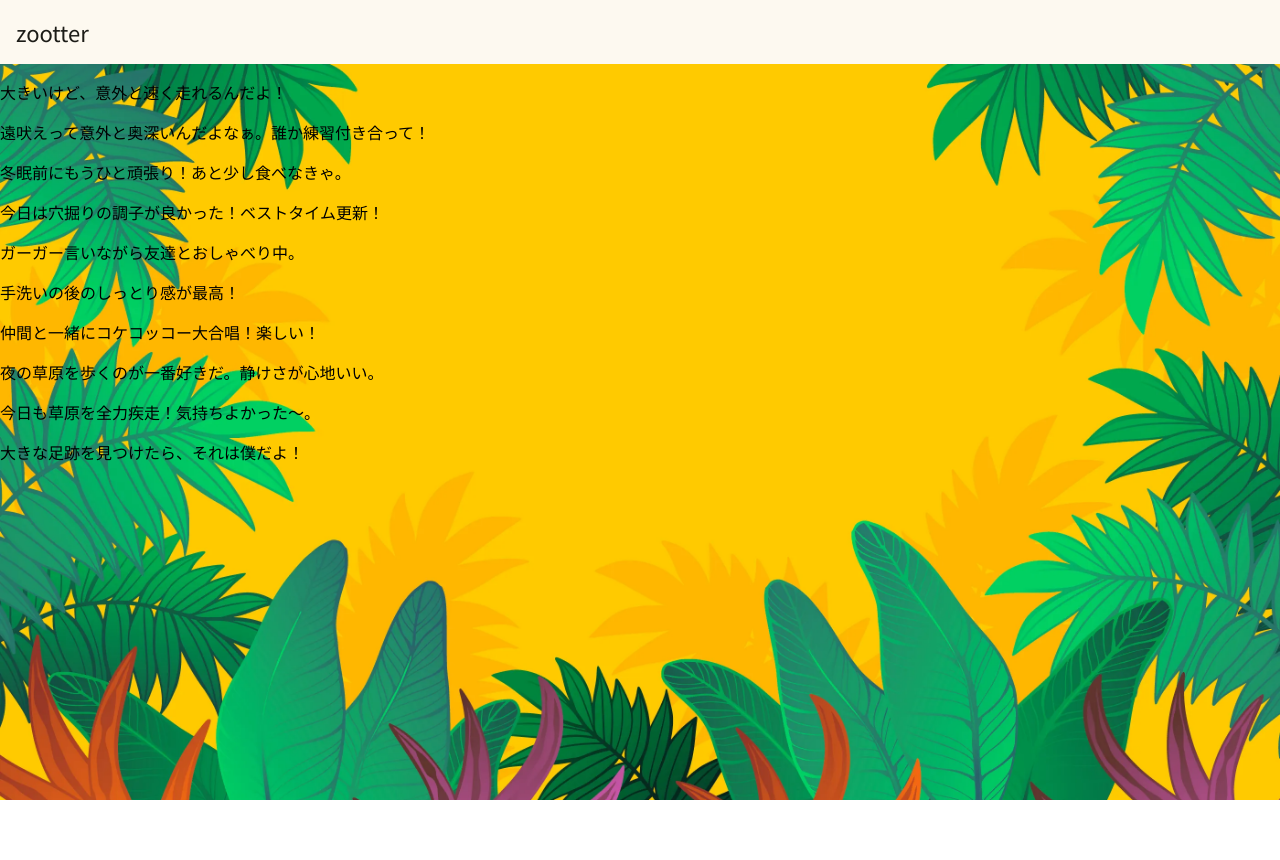
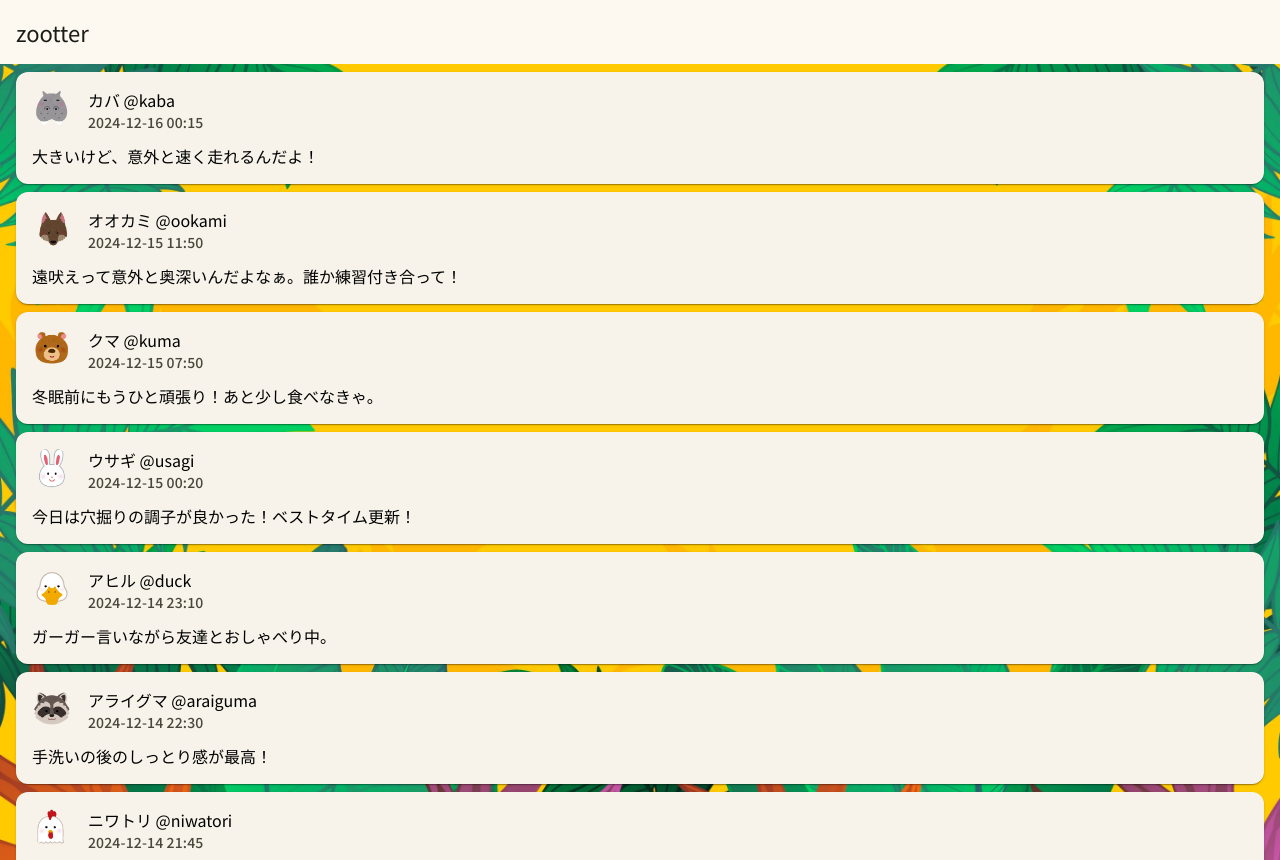
Before and after one commit to fusho-takahashi/zootter, an Angular app: page /home in a window 1280 px wide. Shown: the top 860 px of the page. Before the commit the page ends 800 px from the top, so only its background shows below. Built offline with nearby package versions, Linux system fonts and the light colour scheme.

Commit message:
タイムラインコンポーネントをリファクタリングし、ポストリストコンポーネントを追加。ポストの表示を改善。

```diff
--- a/src/app/features/home/home/timeline/timeline.component.html
+++ b/src/app/features/home/home/timeline/timeline.component.html
@@ -1,3 +1 @@
-@for (post of posts(); track post.id) {
-  <p>{{ post.text }}</p>
-}
+<app-post-list [posts]="posts()"></app-post-list>
--- a/src/app/features/home/home/timeline/timeline.component.ts
+++ b/src/app/features/home/home/timeline/timeline.component.ts
@@ -1,10 +1,11 @@
 import { ChangeDetectionStrategy, Component, inject, OnInit } from '@angular/core';
 import { TimelineStore } from './timeline.store';
 import { InjectUsecases, provideUsecases } from './usecases';
+import { PostListComponent } from './views/post-list/post-list.component';
 
 @Component({
   selector: 'app-timeline',
-  imports: [],
+  imports: [PostListComponent],
   providers: [provideUsecases(), TimelineStore],
   templateUrl: './timeline.component.html',
   styleUrl: './timeline.component.scss',
--- /dev/null
+++ b/src/app/features/home/home/timeline/views/post-list/post-list.component.html
@@ -0,0 +1,8 @@
+@for (post of posts(); track post.id) {
+  <app-post
+    [authorId]="post.authorId"
+    [authorName]="post.authorName"
+    [createdAt]="post.createdAt"
+    [text]="post.text"
+  />
+}
--- /dev/null
+++ b/src/app/features/home/home/timeline/views/post-list/post-list.component.scss
@@ -0,0 +1,6 @@
+:host {
+  padding: 8px 16px;
+  display: flex;
+  flex-direction: column;
+  gap: 8px;
+}
--- /dev/null
+++ b/src/app/features/home/home/timeline/views/post-list/post-list.component.ts
@@ -0,0 +1,14 @@
+import { ChangeDetectionStrategy, Component, input } from '@angular/core';
+import { Post } from '../../timeline.store';
+import { PostComponent } from '../post/post.component';
+
+@Component({
+  selector: 'app-post-list',
+  imports: [PostComponent],
+  templateUrl: './post-list.component.html',
+  styleUrl: './post-list.component.scss',
+  changeDetection: ChangeDetectionStrategy.OnPush,
+})
+export class PostListComponent {
+  posts = input.required<Post[]>();
+}
--- /dev/null
+++ b/src/app/features/home/home/timeline/views/post/post.component.html
@@ -0,0 +1,16 @@
+<mat-card>
+  <mat-card-header>
+    <img
+      mat-card-avatar
+      src="/img/animals/{{ authorId() }}.webp"
+      alt="Photo of {{ authorName() }}"
+    />
+    <mat-card-title
+      >{{ authorName() }} <span>&#64;{{ authorId() }}</span></mat-card-title
+    >
+    <mat-card-subtitle>{{
+      createdAt() | date: "yyyy-MM-dd HH:mm"
+    }}</mat-card-subtitle>
+  </mat-card-header>
+  <mat-card-content>{{ text() }}</mat-card-content>
+</mat-card>
--- /dev/null
+++ b/src/app/features/home/home/timeline/views/post/post.component.scss
@@ -0,0 +1,12 @@
+@use "@angular/material" as mat;
+
+:host {
+  display: block;
+  @include mat.card-overrides(
+    (
+      title-text-size: var(--mat-sys-title-medium-size),
+      subtitle-text-size: var(--mat-sys-title-small-size),
+      subtitle-text-color: var(--mat-sys-on-surface-variant),
+    )
+  );
+}
--- /dev/null
+++ b/src/app/features/home/home/timeline/views/post/post.component.ts
@@ -0,0 +1,17 @@
+import { DatePipe } from '@angular/common';
+import { ChangeDetectionStrategy, Component, input } from '@angular/core';
+import { MatCardModule } from '@angular/material/card';
+
+@Component({
+  selector: 'app-post',
+  imports: [MatCardModule, DatePipe],
+  templateUrl: './post.component.html',
+  styleUrl: './post.component.scss',
+  changeDetection: ChangeDetectionStrategy.OnPush,
+})
+export class PostComponent {
+  authorId = input.required<string>();
+  authorName = input.required<string>();
+  createdAt = input.required<string>();
+  text = input.required<string>();
+}
```
